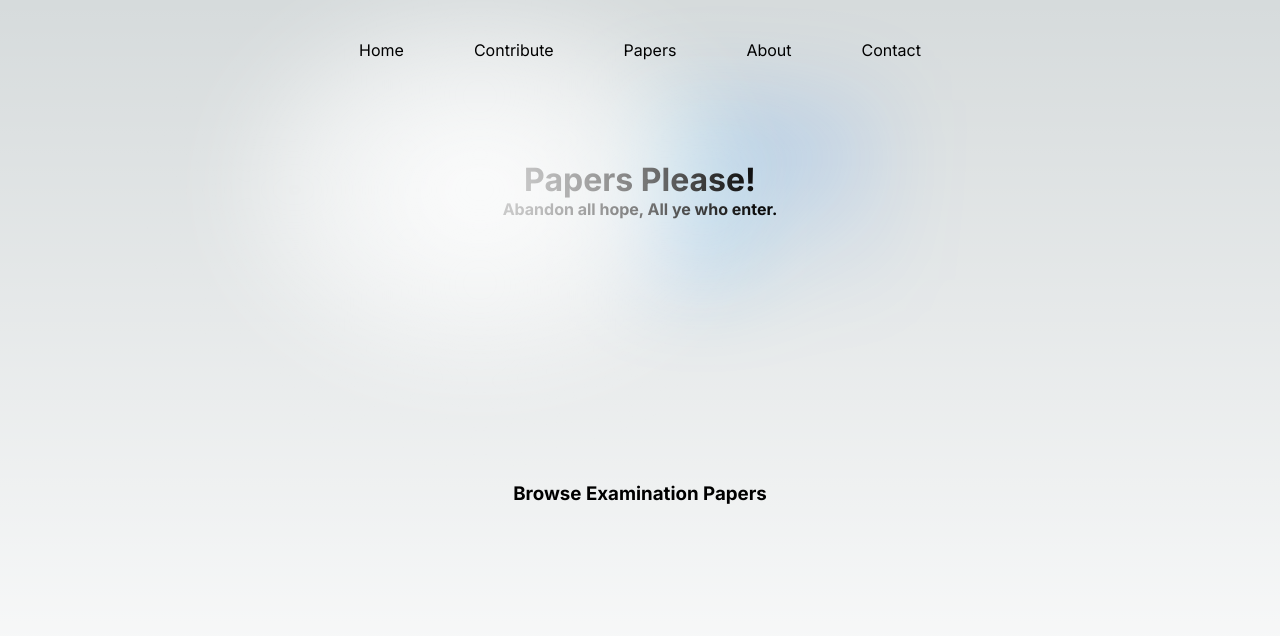
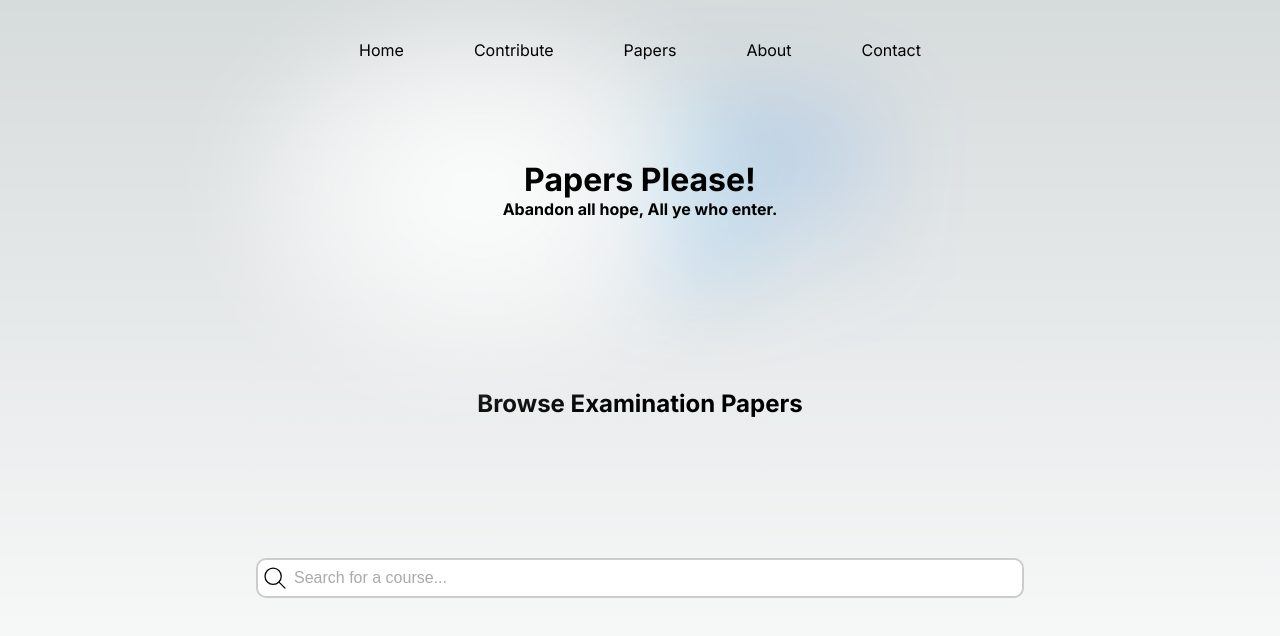
Before and after one commit to seyone22/papersplease, a Next.js app: page / in a window 1280 px wide. Shown: the top 636 px of the page. Built offline with nearby package versions, Linux system fonts and the light colour scheme; no server answers; the database is empty.

Commit message:
Implemented a search box on the home page

```diff
--- /dev/null
+++ b/components/SearchBox.js
@@ -0,0 +1,45 @@
+'use client'
+
+import styles from './SearchBox.module.css'
+import {router} from "next/client";
+import {useRouter} from "next/navigation";
+
+const SearchBox=() => {
+    const router = useRouter();
+
+    const handleSearch = (event) => {
+        event.preventDefault(); // Prevent default form submission behavior
+        const formData = new FormData(event.target); // Access form data
+        const query = formData.get('query'); // Get the value of the 'query' input field
+        router.push(`/search?query=${encodeURIComponent(query)}`); // Navigate to the '/search' route with the query parameter
+    };
+
+    return(
+        <div className={styles.searchBox}>
+            <form onSubmit={handleSearch}>
+                <div className={styles.searchIcon}>
+                    <button className={styles.searchButton} type={"submit"}>
+                    <svg width="30px" height="30px" viewBox="0 0 24 24" fill="none" xmlns="http://www.w3.org/2000/svg">
+                        <g clip-path="url(#clip0_15_152)">
+                            <circle cx="10.5" cy="10.5" r="6.5" stroke="#000000" stroke-linejoin="round"/>
+                            <path d="M19.6464 20.3536C19.8417 20.5488 20.1583 20.5488 20.3536 20.3536C20.5488 20.1583 20.5488 19.8417 20.3536 19.6464L19.6464 20.3536ZM20.3536 19.6464L15.3536 14.6464L14.6464 15.3536L19.6464 20.3536L20.3536 19.6464Z" fill="#000000"/>
+                        </g>
+                        <defs>
+                            <clipPath id="clip0_15_152">
+                                <rect width="24" height="24" fill="white"/>
+                            </clipPath>
+                        </defs>
+                    </svg>
+                    </button>
+                </div>
+                <input
+                    name="query"
+                    className={styles.primarySearch}
+                    type="text"
+                    placeholder="Search for a course..."
+                />
+            </form>
+        </div>
+    )
+}
+export default SearchBox;
--- /dev/null
+++ b/components/SearchBox.module.css
@@ -0,0 +1,33 @@
+/* Styling for the primary-search input */
+.primarySearch {
+    width: 100%;
+    height: 40px;
+    padding: 8px 36px;
+    font-size: 16px;
+    border: 2px solid #ccc;
+    border-radius: 10px;
+    outline: none;
+}
+
+/* Placeholder styling */
+.primarySearch::placeholder {
+    color: #aaa;
+}
+
+/* Focus state styling */
+.primarySearch:focus {
+    border-color: #007bff; /* Change this color to your desired focus color */
+    box-shadow: 0 0 5px rgba(0, 123, 255, 0.5); /* Change the shadow to your desired focus effect */
+}
+.searchIcon {
+    position: relative;
+    left: 4px; /* Adjust this value to control the icon's horizontal position */
+    transform: translateY(115%);
+    pointer-events: none; /* This prevents the icon from interfering with input events */
+}
+
+.searchButton {
+    z-index: 9999;
+    border: none;
+    background-color: transparent;
+}
--- a/components/TopNav.js
+++ b/components/TopNav.js
@@ -1,5 +1,4 @@
 import Link from 'next/link';
-
 import styles from './TopNav.module.css';
 
 const TopNav = () => {
--- a/src/app/page.js
+++ b/src/app/page.js
@@ -2,19 +2,22 @@ import styles from './page.module.css'
 
 import { fetchPapers } from "../../utils/database";
 import TopNav from "../../components/TopNav";
+import SearchBox from "../../components/SearchBox";
 
 export default async function Home() {
     let paperList = await getData();
 
     return (
         <main className={styles.main}>
-        <TopNav />
+            <TopNav/>
             <div className={styles.center}>
-        <h1>Papers Please!</h1>
-          <h4>Abandon all hope, All ye who enter.</h4>
+                <h1 className={styles.onTop}>Papers Please!</h1>
+                <h4 className={styles.onTop}>Abandon all hope, All ye who enter.</h4>
             </div>
-        <div>
-            <h3>Browse Examination Papers</h3>
+
+            <h2 className={styles.centered}>Browse Examination Papers</h2>
+            <div className={styles.searchBox}>
+                <SearchBox/>
             </div>
             <div className={styles.grid}>
                 {paperList.map(paper => (
@@ -24,13 +27,12 @@ export default async function Home() {
                             <p>{paper.paperName}</p>
                             <p>{paper.paperYear}</p>
                         </a>
-
                     </div>
                 ))}
             </div>
 
         </main>
-  )
+    );
 }
 
 async function getData() {
--- a/src/app/page.module.css
+++ b/src/app/page.module.css
@@ -228,3 +228,16 @@
     transform: rotate(0deg);
   }
 }
+
+.searchBox {
+  margin: 0px 20px;
+  width: 60vw;
+}
+
+.centered {
+  text-align: center;
+}
+
+.onTop {
+  z-index: 999;
+}
```
Also changed, not shown: components/SearchIcon.js (added, +19 -0 lines). Lines whose indentation alone changed are shown as unchanged.
